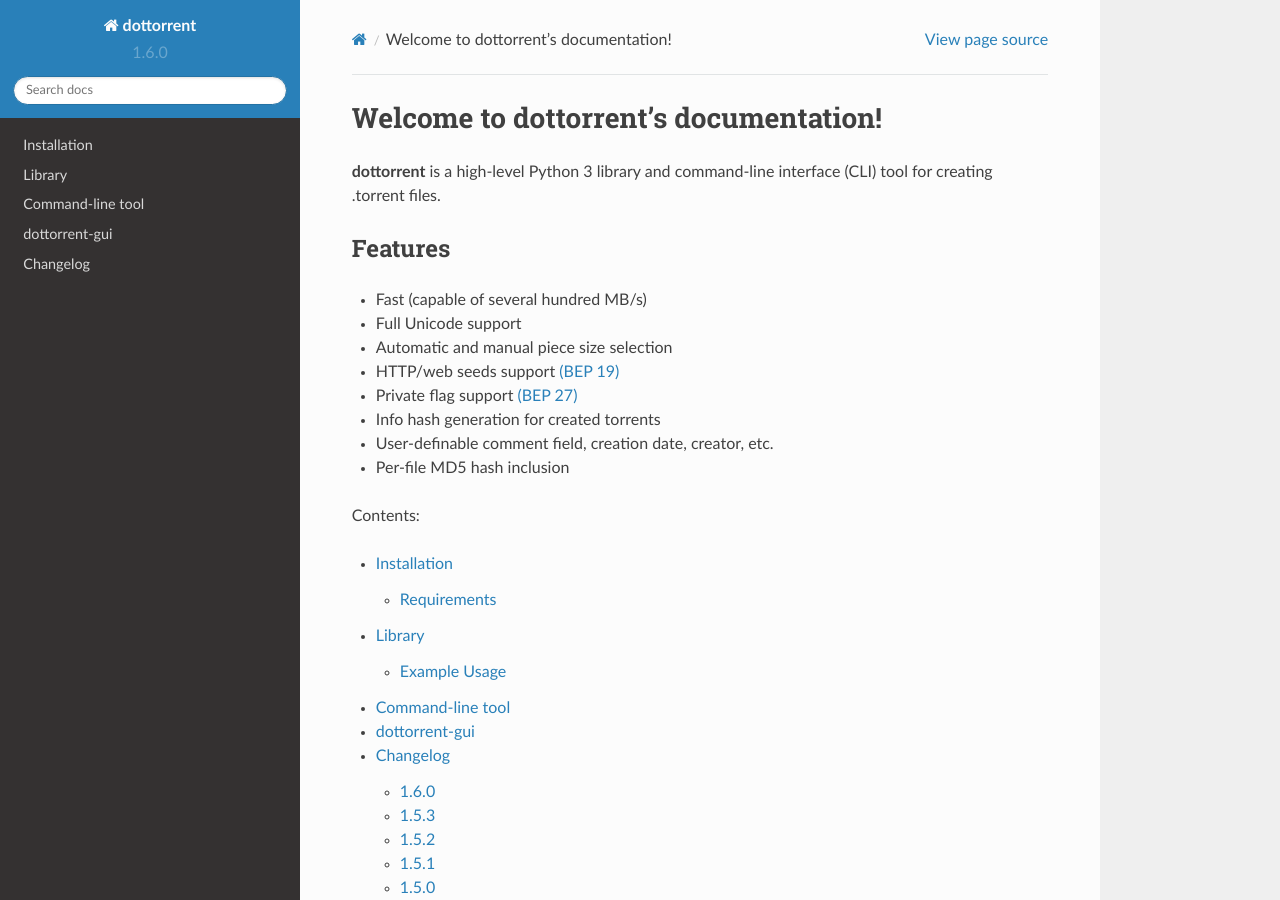
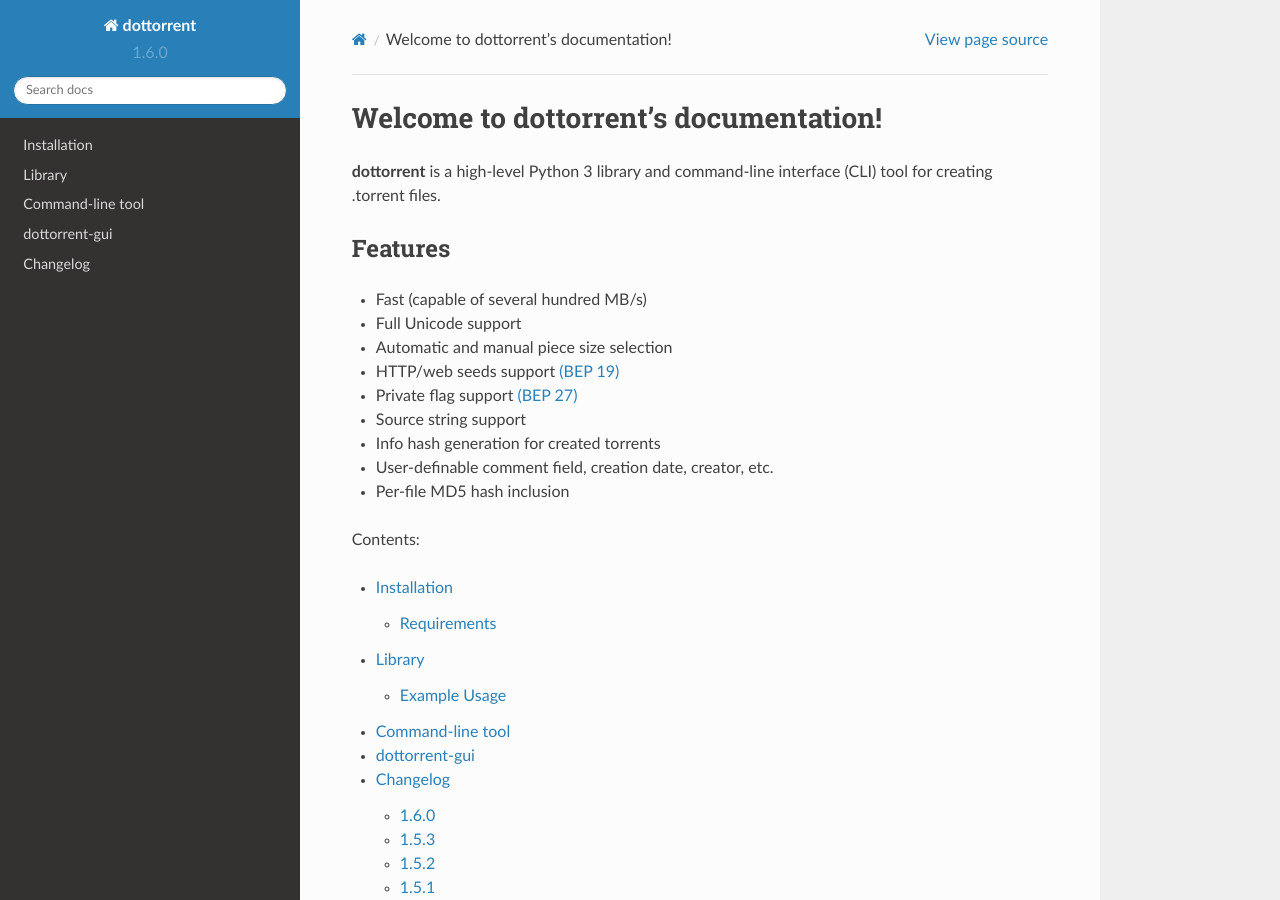
Before and after one commit to kz26/dottorrent, a Sphinx documentation site: the page built from docs/index.rst, in a window 1280 px wide and 900 px high. Built offline with Sphinx 7.4.7 and the Read the Docs theme 2.0.0, drawn with Linux system fonts in a browser that asks for light colours.

Commit message:
Update index.rst

```diff
--- a/docs/index.rst
+++ b/docs/index.rst
@@ -17,6 +17,7 @@
 * Automatic and manual piece size selection
 * HTTP/web seeds support `(BEP 19) <http://www.bittorrent.org/beps/bep_0019.html>`_
 * Private flag support `(BEP 27) <http://www.bittorrent.org/beps/bep_0027.html>`_
+* Source string support
 * Info hash generation for created torrents
 * User-definable comment field, creation date, creator, etc.
 * Per-file MD5 hash inclusion
```
